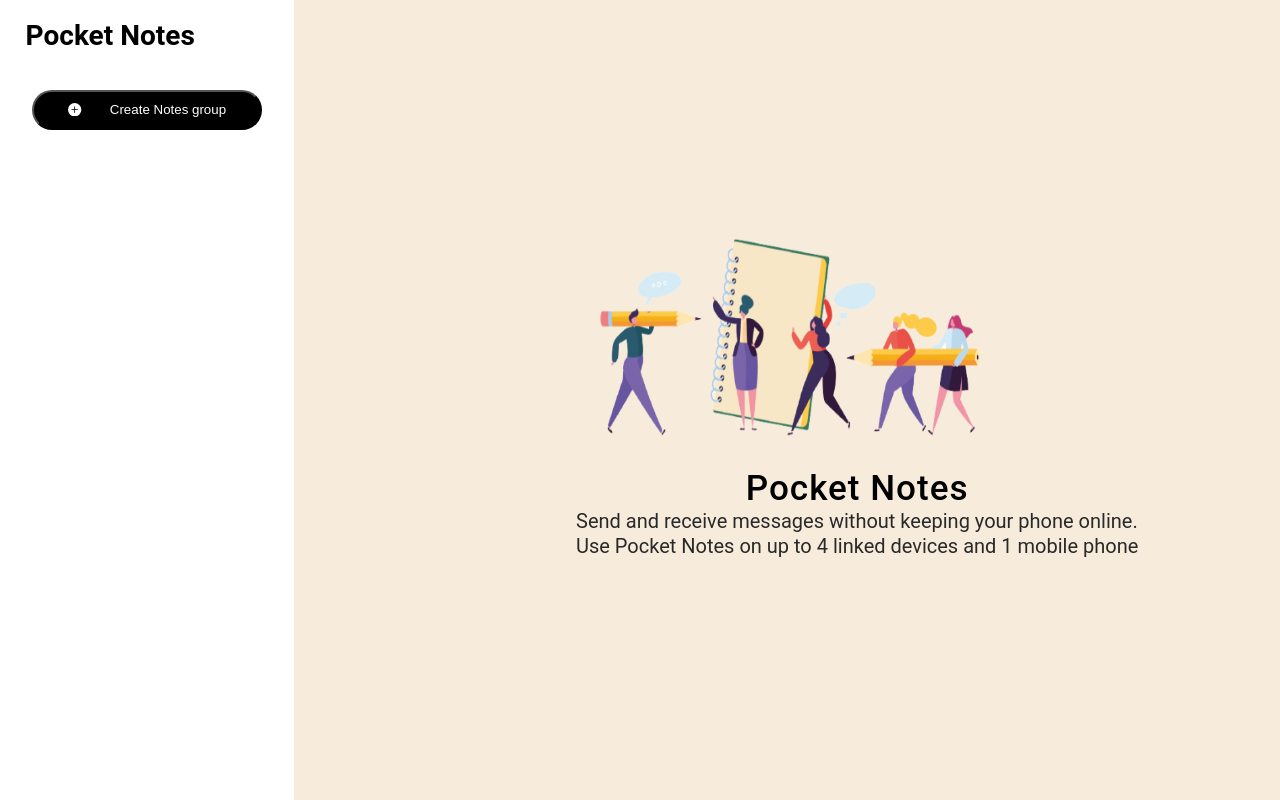
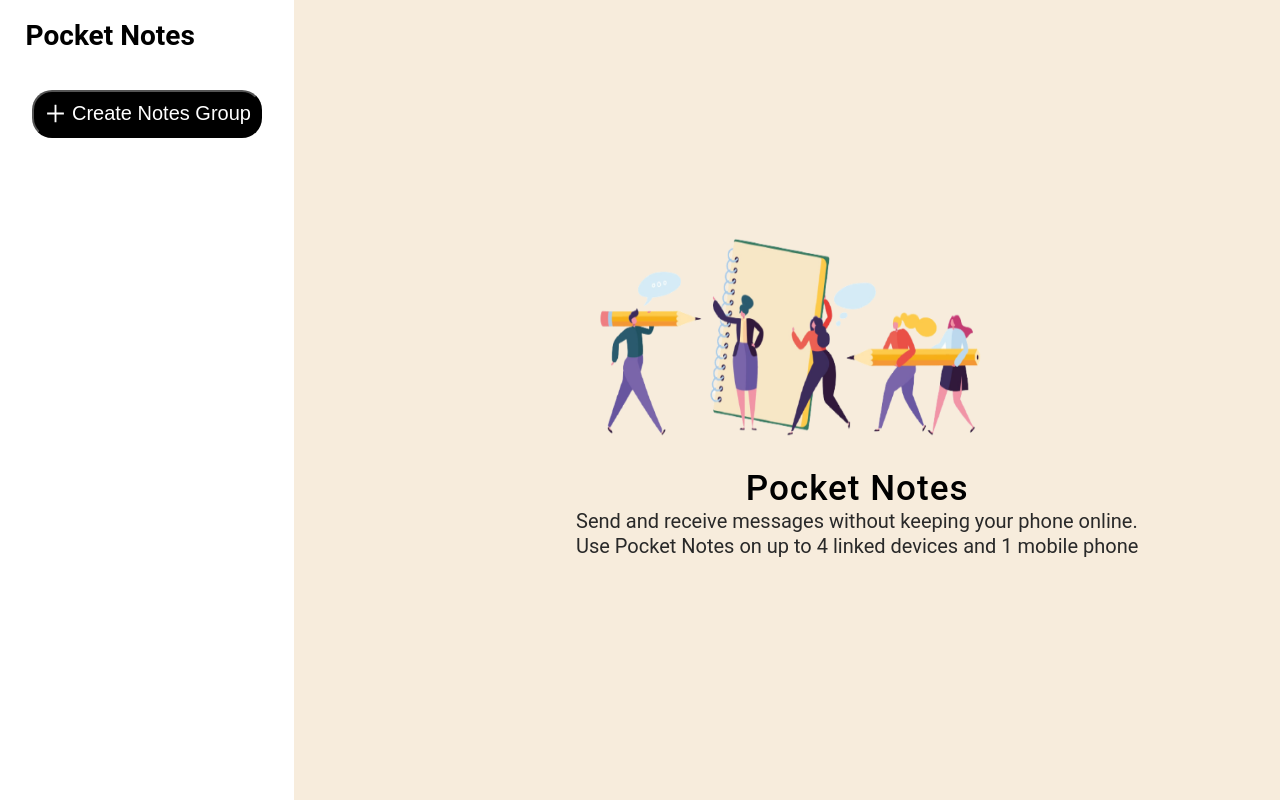
Before and after one commit to GauravChavan18/Notes_App, a React (Create React App) app: page / in a window 1280 px wide. Built offline with nearby package versions, Linux system fonts and the light colour scheme.

Commit message:
new changes on style

```diff
--- a/src/Components/DashBoard/Dashboard.css
+++ b/src/Components/DashBoard/Dashboard.css
@@ -29,16 +29,22 @@
   color: white;
   border-radius: 20px;
   width: 18vw;
-  height: 5vh;
+  height: 6vh;
   margin: auto;
+  font-size: 2.5vh;
+  font-weight: 500;
 }
-
+.addnotesicon {
+  size: 50;
+  color: white;
+}
 .chatbox-div {
   width: 100%;
   margin-top: 30px;
   height: 79vh;
   padding-left: 30px;
   box-sizing: border-box;
+  overflow-y: scroll;
 }
 
 .chat-div {
--- a/src/Components/DashBoard/Dashboard.js
+++ b/src/Components/DashBoard/Dashboard.js
@@ -1,7 +1,7 @@
 import React, { useEffect } from "react";
 import "./Dashboard.css";
 import { BsPlusCircleFill } from "react-icons/bs";
-
+import { AiOutlinePlus } from "react-icons/ai";
 const Dashboard = ({
   setmodalopen,
   newgrpdata,
@@ -26,24 +26,15 @@ const Dashboard = ({
     setchangepage(true);
   }
   return (
-    <div
-      className={changepage ? "DashBoard-divmobile" : "DashBoard-div"}
-      //className="DashBoard-div"
-      //style={{ display: openchatbox !== -1 ? "none" : "block" }}
-    >
+    <div className={changepage ? "DashBoard-divmobile" : "DashBoard-div"}>
       <h1 className="DashBoard-header">Pocket Notes</h1>
 
       <button className="DashBoard-button" onClick={openmodalfunc}>
-        <BsPlusCircleFill />
-        Create Notes group
+        <AiOutlinePlus className="addnotesicon" size={25} />
+        Create Notes Group
       </button>
 
-      <div
-        className="chatbox-div"
-        style={
-          newgrpdata.length > 7 ? { overflowY: "scroll" } : { overflow: "none" }
-        }
-      >
+      <div className="chatbox-div">
         {newgrpdata.map((item, index) => (
           <div
             className="chat-div"
--- a/src/Pages/PopupPage.js
+++ b/src/Pages/PopupPage.js
@@ -5,6 +5,7 @@ import data from "../data.js";
 const PopupPage = ({ newgrpdata, setnewgrpdata }) => {
   const [groupname, setgroupname] = useState("");
   const [colortype, setcolortype] = useState();
+
   function changehandler(event) {
     setgroupname(event.target.value);
   }
@@ -14,7 +15,7 @@ const PopupPage = ({ newgrpdata, setnewgrpdata }) => {
   }
   function createnewgroup() {
     setnewgrpdata((prevData) => [...prevData, { groupname, colortype }]);
-    //console.log(newgrpdata);
+
     localStorage.setItem(
       "newgrpdata",
       JSON.stringify([...newgrpdata, { groupname, colortype }])
```
